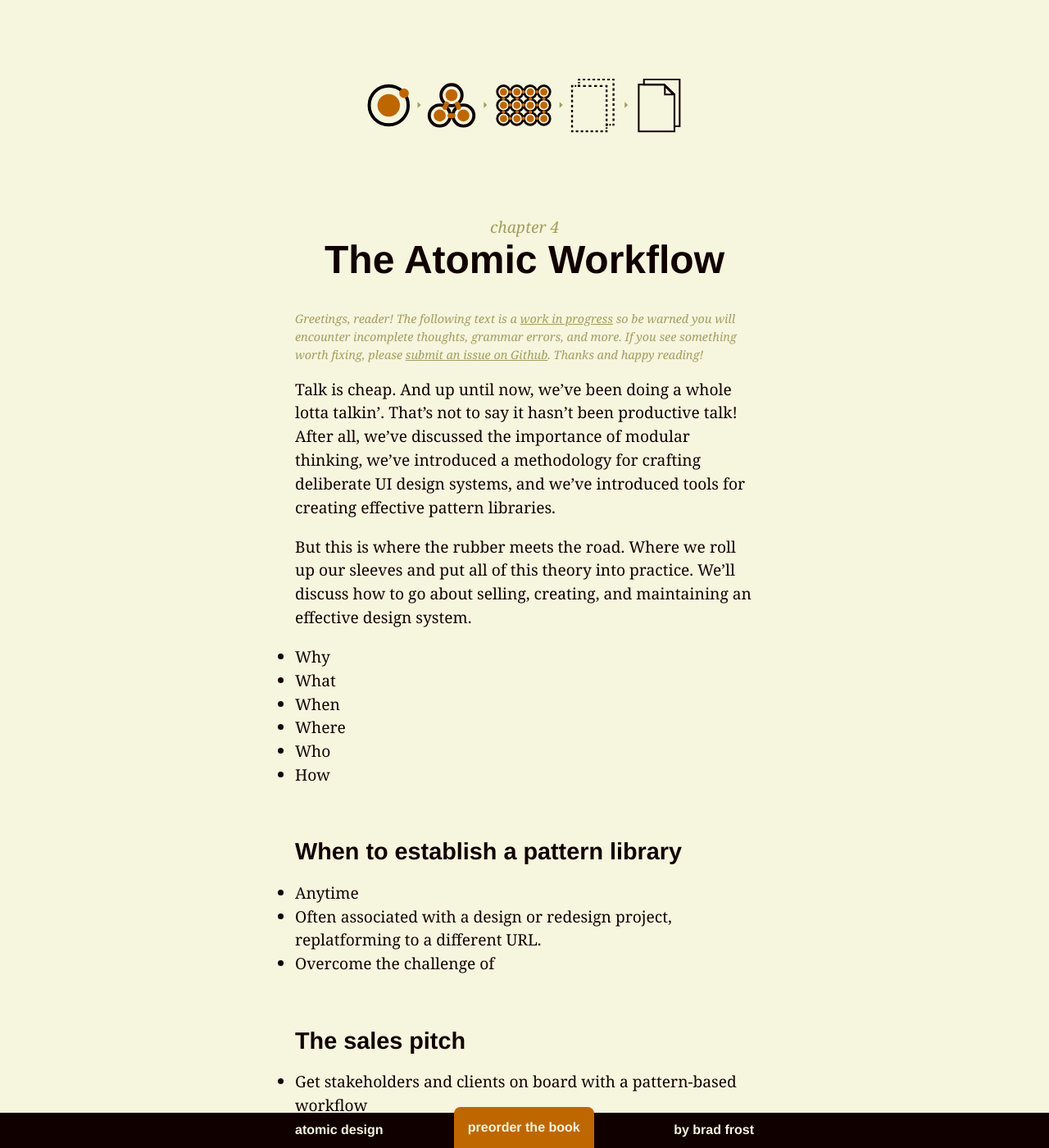
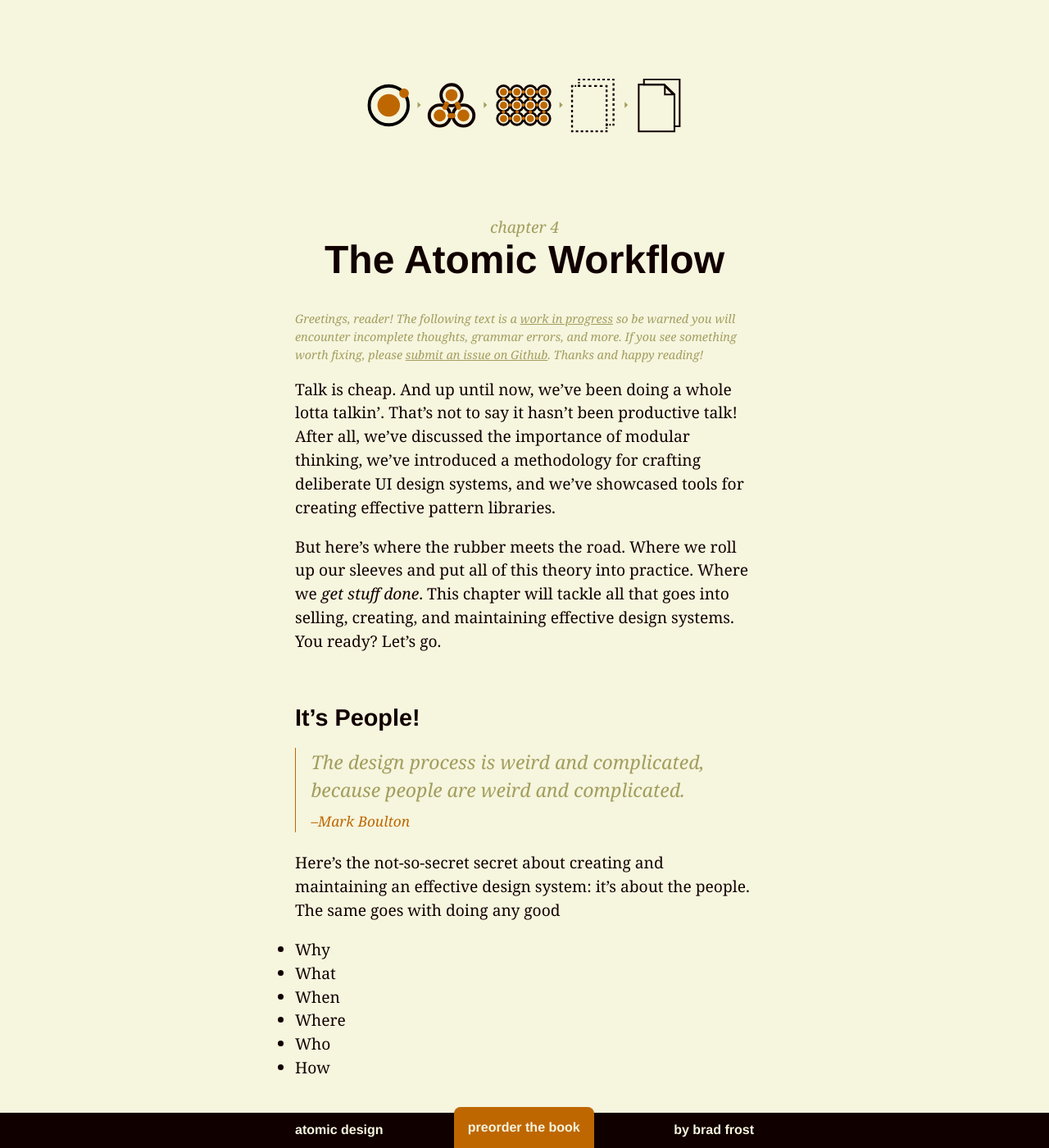
Before and after one commit to bradfrost/atomic-design, a Jekyll site: the page built from chapter-4.md, in a window 1280 px wide and 1400 px high. Shown: the whole window at 82% size. Built offline with Jekyll 4.4.1, drawn with Linux system fonts in a browser that asks for light colours.

Commit message:
Chapter 4 draft
Start intro

```diff
--- a/chapter-4.md
+++ b/chapter-4.md
@@ -5,9 +5,16 @@ chapterTitle: Chapter 4
 permalink: /chapter-4/
 ---
 
-Talk is cheap. And up until now, we've been doing a whole lotta talkin'. That's not to say it hasn't been productive talk! After all, we've discussed the importance of modular thinking, we've introduced a methodology for crafting deliberate UI design systems, and we've introduced tools for creating effective pattern libraries.
+Talk is cheap. And up until now, we've been doing a whole lotta talkin'. That's not to say it hasn't been productive talk! After all, we've discussed the importance of modular thinking, we've introduced a methodology for crafting deliberate UI design systems, and we've showcased tools for creating effective pattern libraries.
 
-But this is where the rubber meets the road. Where we roll up our sleeves and put all of this theory into practice. We'll discuss how to go about selling, creating, and maintaining an effective design system.
+But here's where the rubber meets the road. Where we roll up our sleeves and put all of this theory into practice. Where we *get stuff done*. This chapter will tackle all that goes into selling, creating, and maintaining effective design systems. You ready? Let's go.
+
+## It's People!
+
+> The design process is weird and complicated, because _people_ are weird and complicated. <cite>Mark Boulton</cite>
+
+Here's the not-so-secret secret about creating and maintaining an effective design system: it's about the people. The same goes with doing any good
+
 
 - Why
 - What
```
Also changed, not shown: other parts of chapter-4.md (+2 -0 lines), 2 other files.
